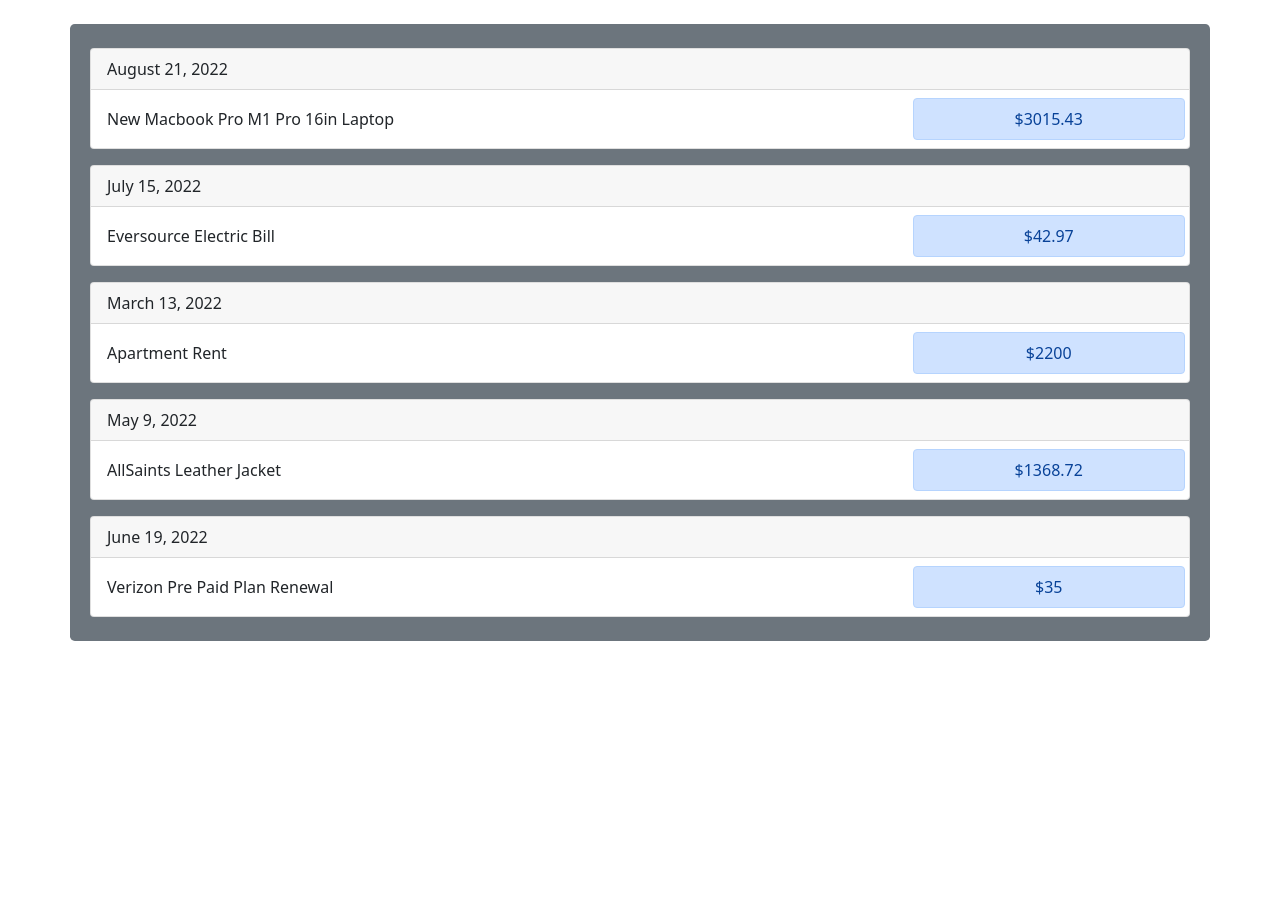
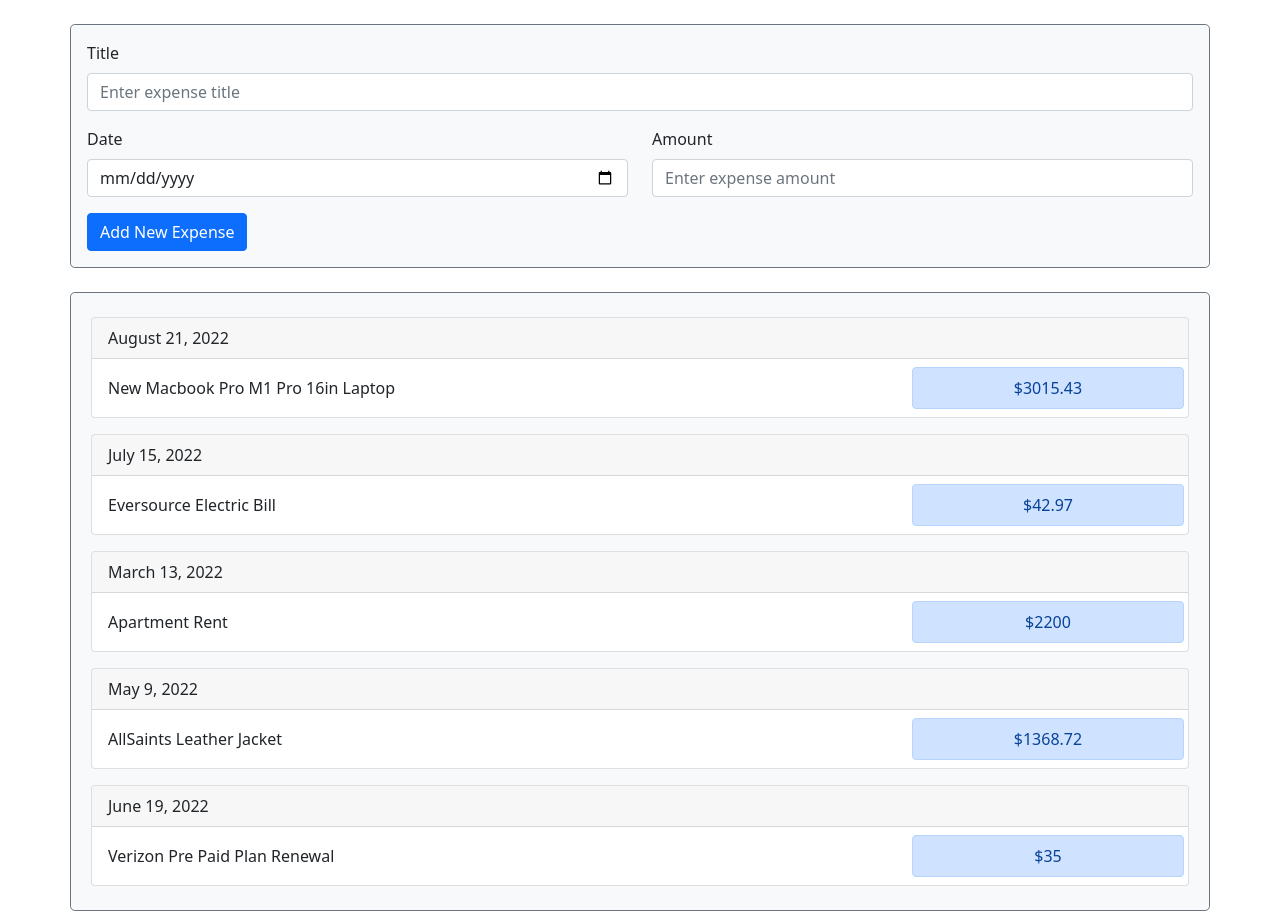
Before and after one commit to canivit/expenses, a React (Create React App) app in the folder expense-app/: page / in a window 1280 px wide. Before the commit the page ends 800 px from the top, so only its background shows below. Built offline with nearby package versions, Linux system fonts and the light colour scheme.

Commit message:
add expense form

```diff
--- a/expense-app/src/App.js
+++ b/expense-app/src/App.js
@@ -1,4 +1,5 @@
 import ExpenseList from "./components/ExpenseList";
+import NewExpense from "./components/NewExpense";
 
 const App = () => {
   const expenses = [
@@ -33,7 +34,17 @@ const App = () => {
     },
   ];
 
-  return <ExpenseList expenses={expenses} />;
-}
+  const addExpenseHandler = (newExpenseData) => {
+    console.log("App.js");
+    console.log(newExpenseData);
+  };
+
+  return (
+    <div>
+      <NewExpense onAddExpense={addExpenseHandler} />
+      <ExpenseList expenses={expenses} />
+    </div>
+  );
+};
 
 export default App;
--- /dev/null
+++ b/expense-app/src/components/ExpenseForm.js
@@ -0,0 +1,87 @@
+import { useState } from "react";
+import Button from "react-bootstrap/Button";
+import Col from "react-bootstrap/Col";
+import Form from "react-bootstrap/Form";
+import Row from "react-bootstrap/Row";
+
+const ExpenseForm = (props) => {
+  const [enteredTitle, setEnteredTitle] = useState("");
+  const [enteredDate, setEnteredDate] = useState("");
+  const [enteredAmount, setEnteredAmount] = useState("");
+
+  const titleChangeHandler = (event) => {
+    setEnteredTitle(event.target.value);
+  };
+
+  const dateChangedHandler = (event) => {
+    setEnteredDate(event.target.value);
+  };
+
+  const amountChangedHandler = (event) => {
+    setEnteredAmount(event.target.value);
+  };
+
+  const submitHandler = (event) => {
+    event.preventDefault();
+
+    const dateSections = enteredDate.split("-");
+    const expenseData = {
+      title: enteredTitle,
+      date: new Date(dateSections[0], dateSections[1] - 1, dateSections[2]),
+      amount: Number(enteredAmount),
+    };
+
+    props.onFormSubmit(expenseData);
+
+    setEnteredTitle("");
+    setEnteredDate("");
+    setEnteredAmount("");
+  };
+
+  return (
+    <Form onSubmit={submitHandler}>
+      <Form.Group className="mb-3" controlId="expenseTitle">
+        <Form.Label>Title</Form.Label>
+        <Form.Control
+          type="text"
+          placeholder="Enter expense title"
+          onChange={titleChangeHandler}
+          value={enteredTitle}
+        />
+      </Form.Group>
+
+      <Row className="mb-3">
+        <Form.Group as={Col} controlId="expenseDate">
+          <Form.Label>Date</Form.Label>
+          <Form.Control
+            type="date"
+            placeholder="Enter expense date"
+            min="2021-01-01"
+            max="2023-12-31"
+            onChange={dateChangedHandler}
+            value={enteredDate}
+          />
+        </Form.Group>
+
+        <Form.Group as={Col} controlId="expenseAmount">
+          <Form.Label>Amount</Form.Label>
+          <Form.Control
+            type="number"
+            placeholder="Enter expense amount"
+            min="0.01"
+            max="999999.99"
+            step="0.01"
+            onChange={amountChangedHandler}
+            value={enteredAmount}
+          />
+        </Form.Group>
+      </Row>
+
+      <Button variant="primary" type="submit">
+        Add New Expense
+      </Button>
+    </Form>
+  );
+};
+
+export default ExpenseForm;
--- a/expense-app/src/components/ExpenseList.js
+++ b/expense-app/src/components/ExpenseList.js
@@ -5,7 +5,7 @@ const ExpenseList = (props) => {
   const expenses = props.expenses;
 
   return (
-    <Container className="mt-4 py-3 bg-secondary rounded-3">
+    <Container className="mt-4 py-3 bg-light border border-secondary border-1 rounded-3">
       {expenses.map((item) => (
         <ExpenseItem title={item.title} amount={item.amount} date={item.date} />
       ))}
--- /dev/null
+++ b/expense-app/src/components/NewExpense.js
@@ -0,0 +1,16 @@
+import { Container } from "react-bootstrap";
+import ExpenseForm from "./ExpenseForm";
+
+const NewExpense = (props) => {
+  const formSubmitHandler = (submittedExpenseData) => {
+    props.onAddExpense(submittedExpenseData);
+  };
+
+  return (
+    <Container className="mt-4 p-3 bg-light border border-secondary border-1 rounded-3">
+      <ExpenseForm onFormSubmit={formSubmitHandler} />
+    </Container>
+  );
+};
+
+export default NewExpense;
```
